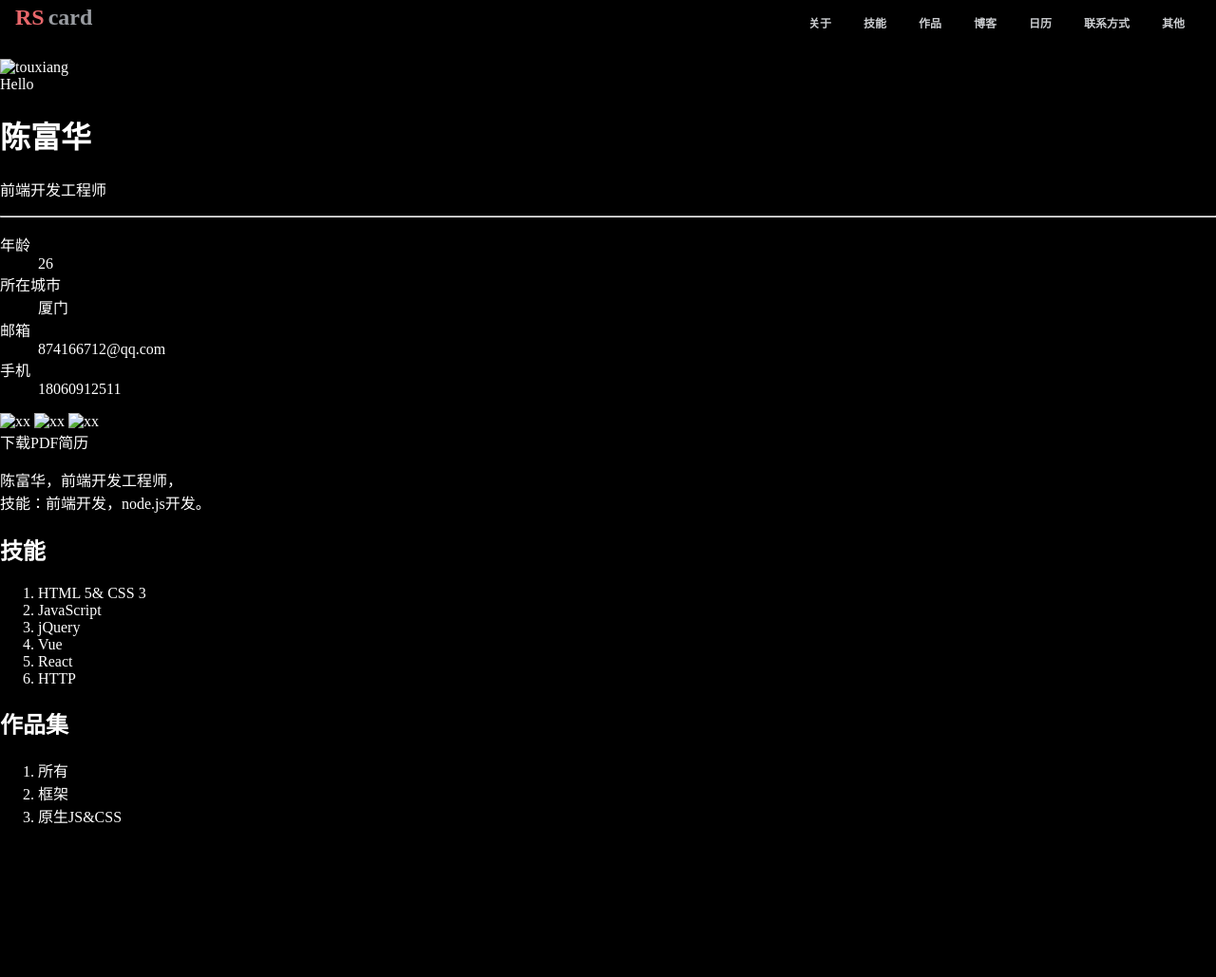
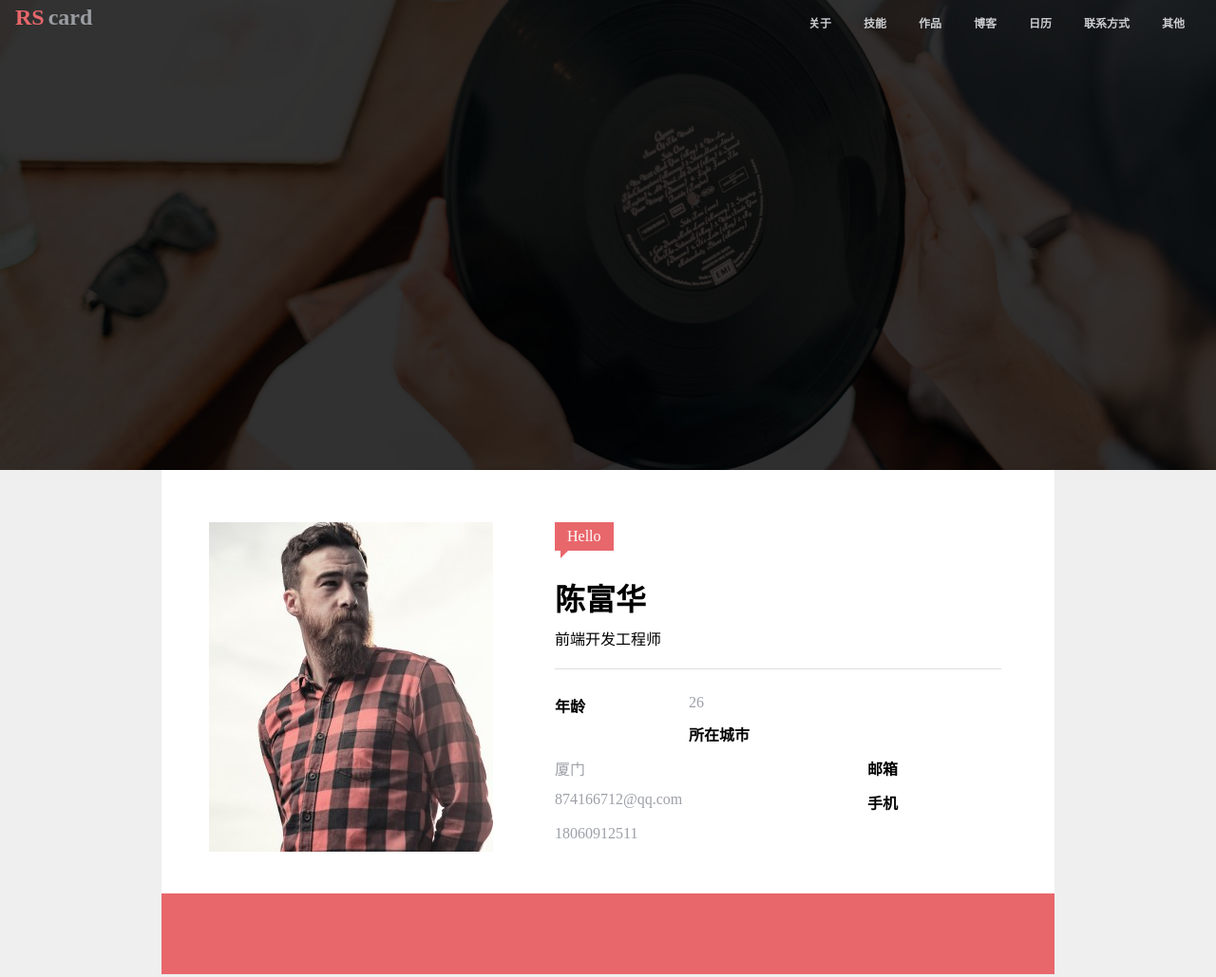
Before and after one commit to FuhuaChen/resume, a plain HTML site: page index.html in a window 1280 px wide. Shown: the part 20-1049 px from the top of the page at 95% size. Before the commit the page ends 907 px from the top, so only its background shows below. Drawn offline with Linux system fonts and the light colour scheme.

Commit message:
添加img目录

```diff
--- a/a.css
+++ b/a.css
@@ -1,20 +1,31 @@
 body{
-    padding: 0;
-    margin: 0;
-    background: black;
-    color: white;
+    background: #EFEFEF;
 }
 a{
     text-decoration: none;
     color: inherit;
+}
+*{
+    padding: 0;
+    margin: 0;
+}
+hr{
+    border: none;
+    height: 0;
+    border-top: 1px solid #DEDEDE;
 }
 .clearfix::after{
     content: '';
     display: block;
     clear: both;
 }
+.topNavBar-inner{
+    padding: 0 16px;
+}
 .topNavBar{
-    padding: 24px 16px;
+    padding: 24px 0;
+    position: fixed;
+    width: 100%;
 }
 .topNavBar .logo{
     float: left;
@@ -34,17 +45,17 @@ a{
     padding-top: 8px;
     padding-bottom: 2px;
 }
-.topNavBar>nav>ul{
+.topNavBar nav>ul{
     margin: 0;
     padding: 0;
     list-style: none;
 }
-.topNavBar>nav>ul>li{
+.topNavBar nav>ul>li{
     float: left;
     margin-left: 17px;
     margin-right: 17px;
 }
-.topNavBar>nav>ul>li>a{
+.topNavBar nav>ul>li>a{
     font-size: 12px;
     color: #CCCED1;
     border-bottom: solid 3px transparent;
@@ -52,6 +63,92 @@ a{
     font-weight:bold;
     display: block;
 }
-.topNavBar>nav>ul>li>a:hover{
+.topNavBar nav>ul>li>a:hover{
     border-bottom: solid 3px #E8676B;
 }
+.banner{
+    background: url("./img/rs-cover.jpg");
+    height: 515px;
+    background-size: cover;
+    background-position: center center;
+}
+.banner .mask{
+    height: 515px;
+    background-color: rgba(0,0,0,0.8);
+}
+.userCard{
+    background: white;
+    max-width: 940px;
+    margin-left: auto;
+    margin-right: auto;
+}
+.userCard .pictureAndtext{
+    padding: 55px 50px 40px;
+}
+.userCard .picture{
+    float: left;
+}
+.userCard .text{
+    float: left;
+    margin-left: 65px;
+    width: 470px;
+}
+.userCard .text h1{
+    margin-bottom: 8px;
+}
+.userCard .text hr{
+    margin: 20px 0;
+}
+.userCard .text .welcome{
+    display: inline-block;
+    background: #E8676B;
+    color: white;
+    padding: 4px 13px;
+    line-height: 22px;
+    position: relative;
+    margin-bottom: 26px;
+}
+.userCard .text .welcome .triangle{
+    display: block;
+    border: 8px solid transparent;
+    height: 0;
+    border-left-color:#E8676B;
+    border-top-width: 0;
+    position: absolute;
+    top: 100%;
+    left: 6px;
+}
+.userCard dl dt,
+.userCard dl dd{
+    float: left;
+    padding: 6px 0;
+}
+.userCard dl dt{
+    width: 30%;
+    font-weight: bold;
+}
+.userCard dl dd{
+    width: 70%;
+    color: #9da0a7;
+}
+.userCard>footer.media{
+    background-color: #E8676B;
+    text-align: center;
+}
+.userCard>footer.media a{
+    display: inline-block;
+    border-radius: 50%;
+    line-height: 25px;
+    width: 45px;
+    padding: 10px 0;
+    margin: 20px 16px;
+}
+.userCard>footer.media a:hover{
+    background: #D05C60;
+}
+.userCard>footer svg{
+    width: 25px;
+    height: 25px;
+    fill: white;
+    vertical-align: top;
+}
--- a/index.html
+++ b/index.html
@@ -4,9 +4,19 @@
     <meta charset="UTF-8">
     <link rel="stylesheet" href="./a.css">
     <title>陈富华的个人简历</title>
+    <script src="//at.alicdn.com/t/font_465590_f87qo0qxts0v0a4i.js"></script>
+    <style type="text/css">
+        .icon {
+            width: 1em; height: 1em;
+            vertical-align: -0.15em;
+            fill: currentColor;
+            overflow: hidden;
+        }
+    </style>
 </head>
 <body>
-        <div class="topNavBar clearfix">
+    <div class="topNavBar">
+        <div class="topNavBar-inner clearfix">
             <a href="#" class="logo">
                 <span class="rs">RS</span><span class="card">card</span>
             </a>
@@ -22,15 +32,20 @@
                 </ul>
             </nav>
         </div>
-        <div class="banner"></div>
-        <div class="card">
+    </div>
+    <div class="banner">
+        <div class="mask"></div>
+    </div>
     <main>
+        <div class="userCard">
+            <div class="pictureAndtext clearfix">
                 <div class="picture">
-                    <img src="#" alt="touxiang">
+                    <img src="./img/avatar.jpg" alt="touxiang">
                 </div>
                 <div class="text">
-                    <div class="profile">
-                        <span class="welcome">Hello</span>
+                            <span class="welcome">Hello
+                                <span class="triangle"></span>
+                            </span>
                     <h1>陈富华</h1>
                     <p>前端开发工程师</p>
                     <hr>
@@ -45,10 +60,23 @@
                         <dd>18060912511</dd>
                     </dl>
                 </div>
-                    <footer>
-                        <a href="#"><img src="..." alt="xx"></a>
-                        <a href="#"><img src="..." alt="xx"></a>
-                        <a href="#"><img src="..." alt="xx"></a>
+            </div>
+                <footer class="media">
+                    <a href="#">
+                        <svg class="icon" aria-hidden="true">
+                            <use xlink:href="#icon-QQ"></use>
+                        </svg>
+                    </a>
+                    <a href="#">
+                        <svg class="icon" aria-hidden="true">
+                            <use xlink:href="#icon-github"></use>
+                        </svg>
+                    </a>
+                    <a href="#">
+                        <svg class="icon" aria-hidden="true">
+                            <use xlink:href="#icon-weixin"></use>
+                        </svg>
+                    </a>
                 </footer>
         </div>
     <a class="button" href="#">下载PDF简历</a>
@@ -57,7 +85,6 @@
         技能：前端开发，node.js开发。
     </p>
     </main>
-        </div>
     <section>
         <h2>技能</h2>
         <ol>
```
Also changed, not shown: img/avatar.jpg (added), img/rs-cover.jpg (added). Lines whose indentation alone changed are shown as unchanged.
